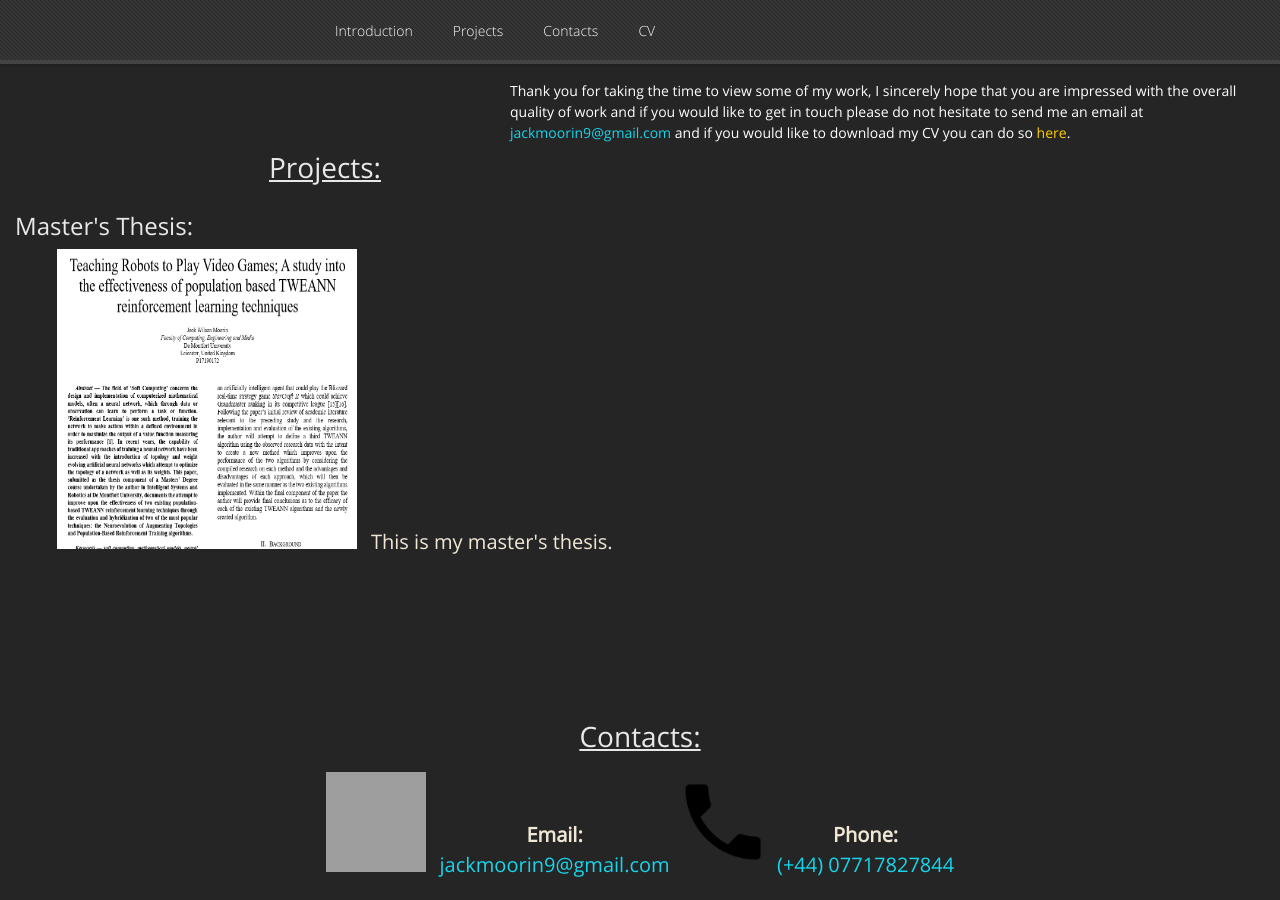
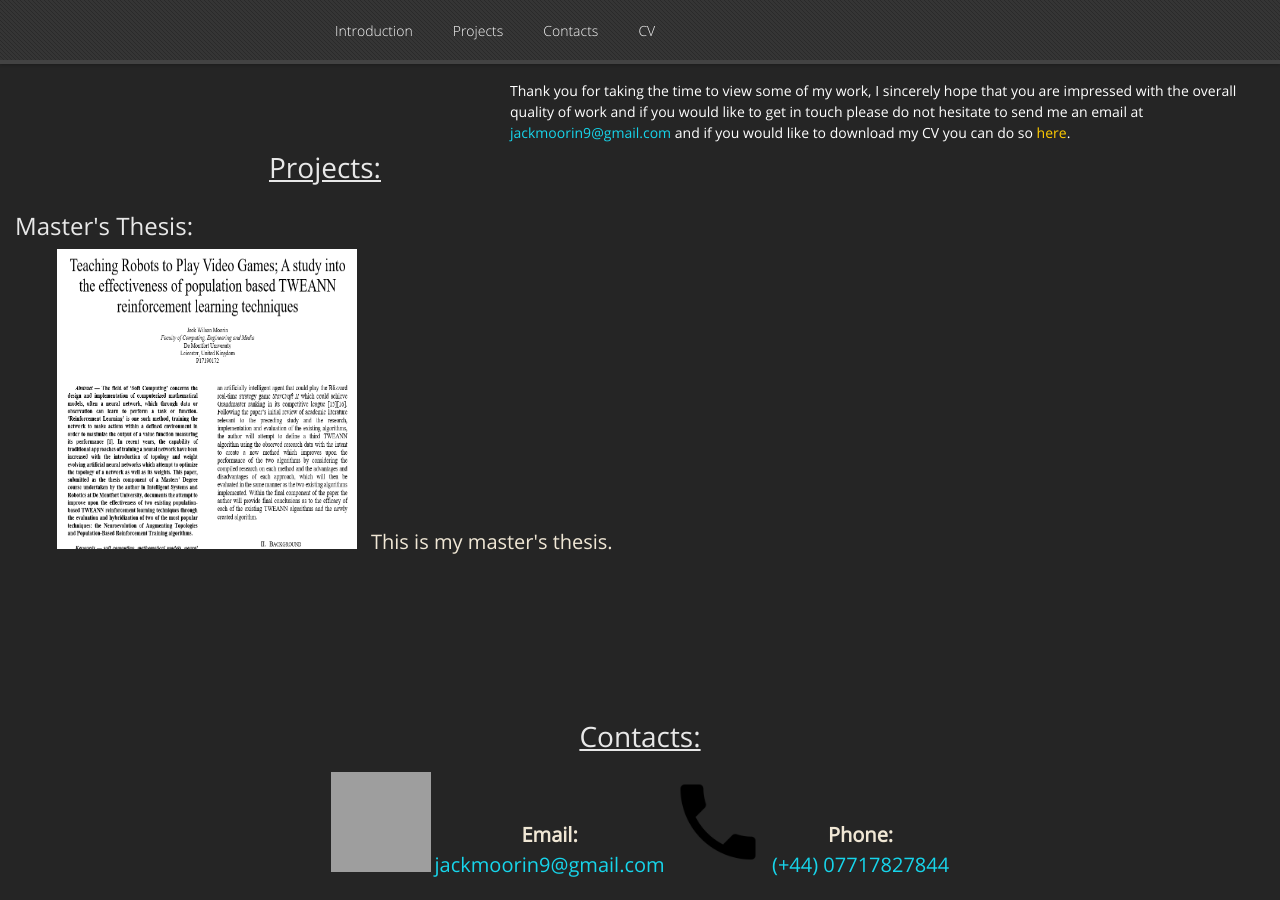
Before and after one commit to GamesProgrammingGrad2021/GamesProgrammingGrad2021.github.io, a Jekyll site: the page built from index.md, in a window 1280 px wide and 900 px high, scrolled down 1070 px. Built offline with Jekyll 4.4.1, drawn with Linux system fonts in a browser that asks for light colours; nearby versions of some CDN libraries; our own code applies the rules of GitHub Pages for plain Markdown files; grey boxes are pictures that could not be loaded.

Commit message:
Update default.html

```diff
--- a/_layouts/default.html
+++ b/_layouts/default.html
@@ -137,8 +137,8 @@
 			<h1 style="float: none; padding-top:10px; padding-bottom: 10px;"><u>Contacts:</u></h1>
 
 			<!-- Email -->
-			<img src="Email_Icon.png" alt="Email_Icon" width="100" height="100" style="padding-left: 30;%">
-			<span style="display: inline-block; font-size: 20px; padding-left: 10px;"><b>Email:</b><br><span style="color: #17d5eb;">jackmoorin9@gmail.com</span></span>
+			<img src="Email_Icon.png" alt="Email_Icon" width="100" height="100">
+			<span style="display: inline-block; font-size: 20px;;"><b>Email:</b><br><span style="color: #17d5eb;">jackmoorin9@gmail.com</span></span>
 
 			<!-- Phone -->
 			<img src="Phone_Icon.png" alt="Phone_Icon" width="100" height="100">
```
